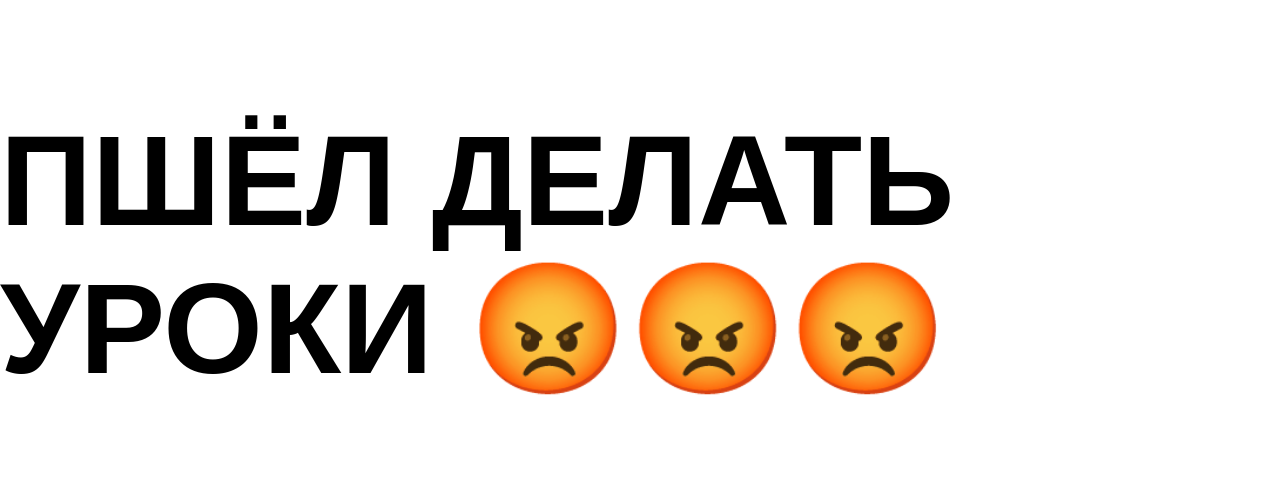
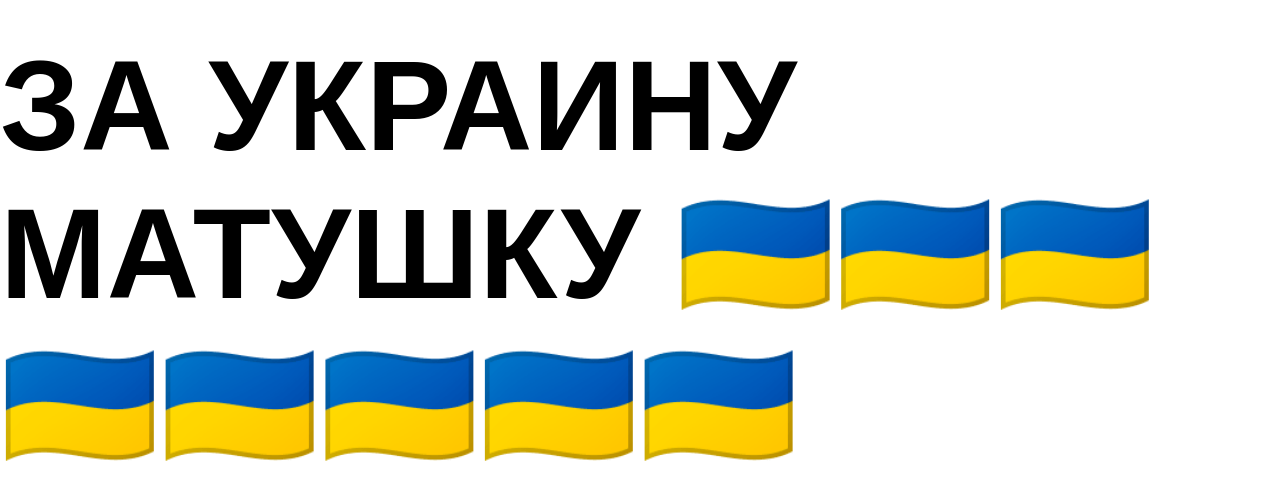
Before and after one commit to nacchip/secret_message, a plain HTML site: page index.html in a window 1280 px wide. Shown: the part 144-644 px from the top of the page. Drawn offline with Linux system fonts and the light colour scheme.

Commit message:
Update index.html

```diff
--- a/index.html
+++ b/index.html
@@ -18,6 +18,6 @@ h1 {
 </style>
 </head>
 <body>
-  <h1>ПШЁЛ ДЕЛАТЬ УРОКИ 😡😡😡</h1>
+  <h1>ЗА УКРАИНУ МАТУШКУ 🇺🇦🇺🇦🇺🇦🇺🇦🇺🇦🇺🇦🇺🇦🇺🇦</h1>
 </body>
 </html>
```
